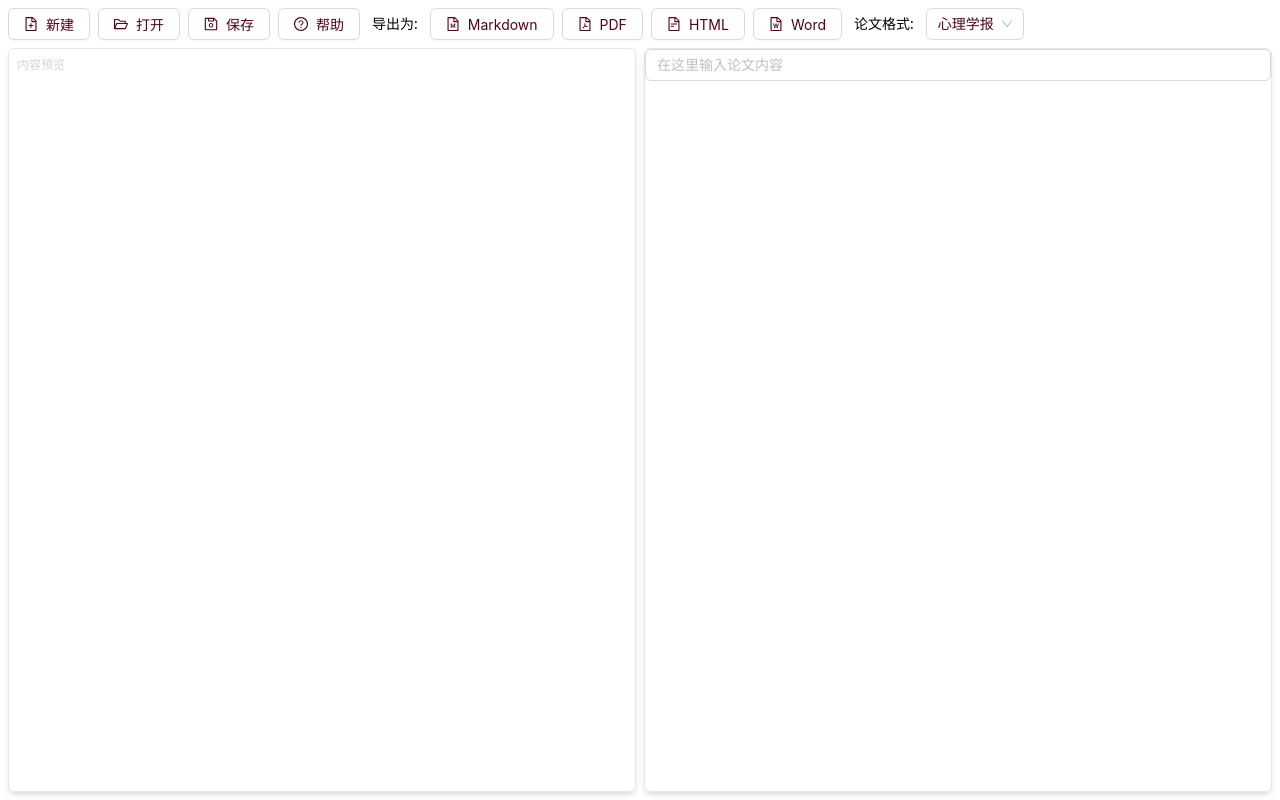
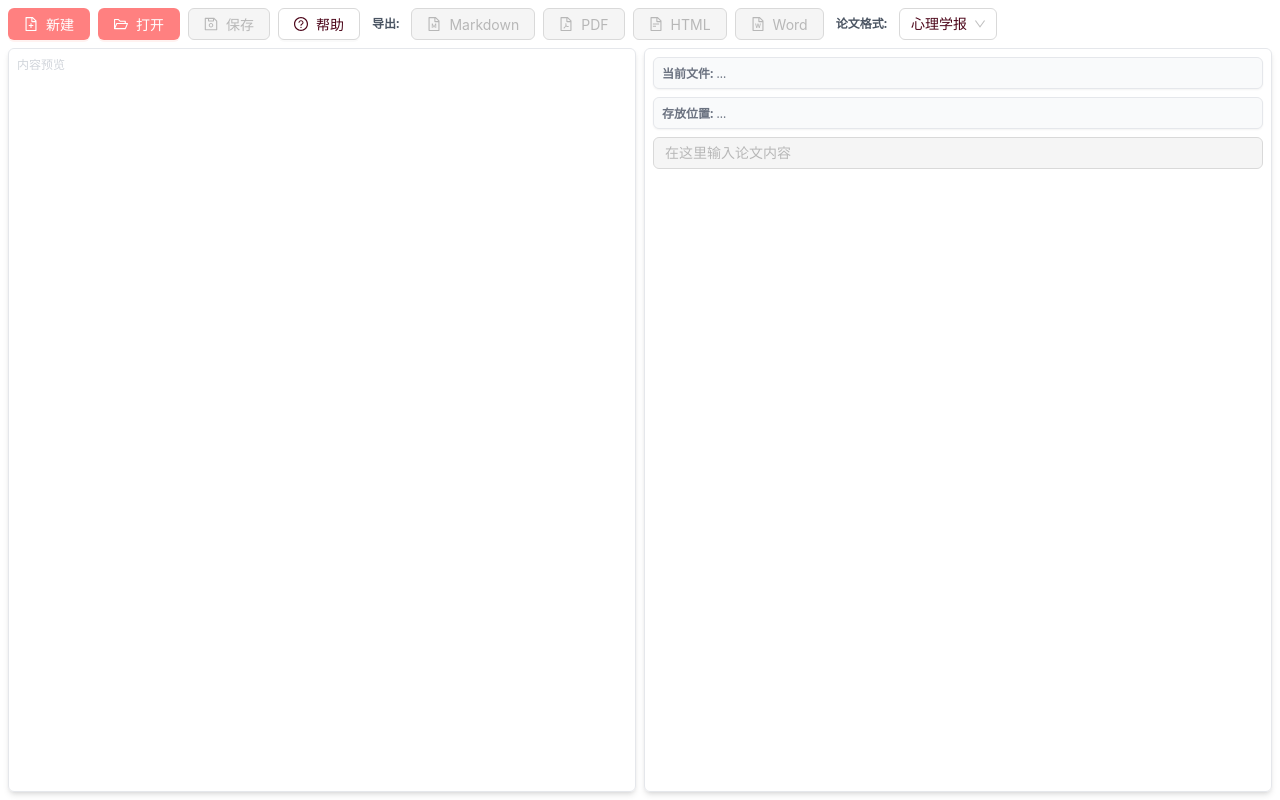
Before and after one commit to LeafYeeXYZ/EasyPaper, a React (Vite) app: page / in a window 1280 px wide. Built offline with nearby package versions, Linux system fonts and the light colour scheme.

Commit message:
feat: 除导出功能外基本完成

```diff
--- a/src/renderer/src/App.tsx
+++ b/src/renderer/src/App.tsx
@@ -1,11 +1,16 @@
 import Editor from './components/Editor'
 import Preview from './components/Preview'
 import Toolbar from './components/Toolbar'
-import { ConfigProvider } from 'antd'
+import { ConfigProvider, message } from 'antd'
+import { useStore } from './lib/useStore'
+import { useEffect } from 'react'
 
 function App(): JSX.Element {
-  // const ipcHandle = (): void => window.electron.ipcRenderer.send('ping')
-
+  const [messageApi, contextHolder] = message.useMessage()
+  const { setMessageApi } = useStore()
+  useEffect(() => {
+    setMessageApi(messageApi)
+  }, [messageApi, setMessageApi])
   return (
     <main className="w-dvw h-dvh absolute grid grid-rows-[3rem,1fr] overflow-hidden">
       <ConfigProvider
@@ -23,6 +28,7 @@ function App(): JSX.Element {
           <Preview />
           <Editor />
         </div>
+        {contextHolder}
       </ConfigProvider>
     </main>
   )
--- a/src/renderer/src/components/Editor.tsx
+++ b/src/renderer/src/components/Editor.tsx
@@ -2,13 +2,23 @@ import { Input } from 'antd'
 import { useStore } from '../lib/useStore'
 
 export default function Editor(): JSX.Element {
-  const { setMarkdown } = useStore()
+  const { setMarkdown, filepath, filename, markdown } = useStore()
   return (
     <div className="p-2 pl-1 pt-0 w-full h-full overflow-hidden">
       <div
-        className="border w-full h-full rounded-md shadow-md overflow-auto"
+        className="border w-full h-full p-2 rounded-md shadow-md overflow-auto"
         style={{ scrollbarWidth: 'none' }}
       >
+        <div className="w-full h-8 p-2 mb-2 border rounded-md shadow-sm bg-gray-50 text-xs text-gray-500 text-ellipsis overflow-hidden text-nowrap">
+          <span className="font-bold">
+            当前文件: <span className="font-normal">{filename || '...'}</span>
+          </span>
+        </div>
+        <div className="w-full h-8 p-2 mb-2 border rounded-md shadow-sm bg-gray-50 text-xs text-gray-500 text-ellipsis overflow-hidden text-nowrap">
+          <span className="font-bold">
+            存放位置: <span className="font-normal">{filepath || '...'}</span>
+          </span>
+        </div>
         <Input.TextArea
           className="h-full w-full"
           placeholder="在这里输入论文内容"
@@ -18,6 +28,8 @@ export default function Editor(): JSX.Element {
           autoCapitalize="off"
           spellCheck={false}
           onChange={(e) => setMarkdown(e.target.value)}
+          disabled={filepath === '' || filename === ''}
+          value={markdown}
         />
       </div>
     </div>
--- a/src/renderer/src/components/Preview.tsx
+++ b/src/renderer/src/components/Preview.tsx
@@ -15,7 +15,7 @@ export default function Preview(): JSX.Element {
         style={{ scrollbarWidth: 'none' }}
       >
         {markdown ? (
-          <iframe className="w-full h-full p-8" srcDoc={html} />
+          <iframe className="w-full h-full p-8" srcDoc={html} sandbox="" />
         ) : (
           <span className="text-xs text-gray-300 block p-2">内容预览</span>
         )}
--- a/src/renderer/src/components/Toolbar.tsx
+++ b/src/renderer/src/components/Toolbar.tsx
@@ -9,36 +9,66 @@ import {
   FileTextOutlined,
   FileWordOutlined
 } from '@ant-design/icons'
+import { useStore } from '../lib/useStore'
 
 export default function Toolbar(): JSX.Element {
+  const { filepath, filename, setFilename, setFilepath, setMarkdown, messageApi, markdown } =
+    useStore()
   return (
     <div className="h-full w-full flex justify-start items-center gap-2 px-2">
-      <Button>
+      <Button
+        type={filepath && filename ? 'default' : 'primary'}
+        onClick={async () => {
+          const { filename, filepath } = await window.api.newPaper()
+          setFilename(filename)
+          setFilepath(filepath)
+        }}
+      >
         <FileAddOutlined /> 新建
       </Button>
-      <Button>
+      <Button
+        type={filepath && filename ? 'default' : 'primary'}
+        onClick={async () => {
+          const { filename, filepath, content } = await window.api.openPaper()
+          setFilename(filename)
+          setFilepath(filepath)
+          setMarkdown(content)
+        }}
+      >
         <FolderOpenOutlined /> 打开
       </Button>
-      <Button>
+      <Button
+        disabled={!filepath || !filename || !markdown.length || !messageApi}
+        onClick={async () => {
+          await window.api
+            .savePaper(filepath, filename, markdown)
+            .then(() => messageApi!.success('保存成功'))
+            .catch(() => messageApi!.error('保存失败'))
+        }}
+      >
         <SaveOutlined /> 保存
       </Button>
-      <Button>
+      <Button
+        onClick={() => {
+          window.api.openBrowser('https://github.com/LeafYeeXYZ/EasyPaper')
+        }}
+      >
         <QuestionCircleOutlined /> 帮助
       </Button>
-      <p className="text-sm px-1 text-nowrap">导出为:</p>
-      <Button>
+      <p className="text-xs px-1 font-bold text-nowrap text-gray-600">导出:</p>
+      <Button disabled>
         <FileMarkdownOutlined /> Markdown
       </Button>
-      <Button>
+      <Button disabled>
         <FilePdfOutlined /> PDF
       </Button>
-      <Button>
+      <Button disabled>
         <FileTextOutlined /> HTML
       </Button>
-      <Button>
+      <Button disabled>
         <FileWordOutlined /> Word
       </Button>
-      <p className="text-sm px-1 text-nowrap">论文格式:</p>
+      <p className="text-xs px-1 font-bold text-nowrap text-gray-600">论文格式:</p>
       <Select defaultValue="aps">
         <Select.Option value="aps">心理学报</Select.Option>
       </Select>
--- a/src/renderer/src/lib/useStore.tsx
+++ b/src/renderer/src/lib/useStore.tsx
@@ -1,5 +1,6 @@
 import { create } from 'zustand'
 import { MarkdownPaperTheme, APS } from '../../../../resources/lib/theme'
+import type { MessageInstance } from 'antd/es/message/interface'
 
 interface State {
   disabled: boolean
@@ -8,6 +9,12 @@ interface State {
   setTheme: (theme: MarkdownPaperTheme) => void
   markdown: string
   setMarkdown: (markdown: string) => void
+  filepath: string
+  setFilepath: (filepath: string) => void
+  filename: string
+  setFilename: (filename: string) => void
+  messageApi: MessageInstance | null
+  setMessageApi: (messageApi: MessageInstance) => void
 }
 
 export const useStore = create<State>()((set) => ({
@@ -16,5 +23,11 @@ export const useStore = create<State>()((set) => ({
   theme: APS,
   setTheme: (theme): void => set({ theme }),
   markdown: '',
-  setMarkdown: (markdown): void => set({ markdown })
+  setMarkdown: (markdown): void => set({ markdown }),
+  filepath: '',
+  setFilepath: (filepath): void => set({ filepath }),
+  filename: '',
+  setFilename: (filename): void => set({ filename }),
+  messageApi: null,
+  setMessageApi: (messageApi): void => set({ messageApi })
 }))
```
Also changed, not shown: src/main/index.ts (+49 -4 lines), src/preload/index.d.ts (+6 -1 lines), src/preload/index.ts (+14 -1 lines).
